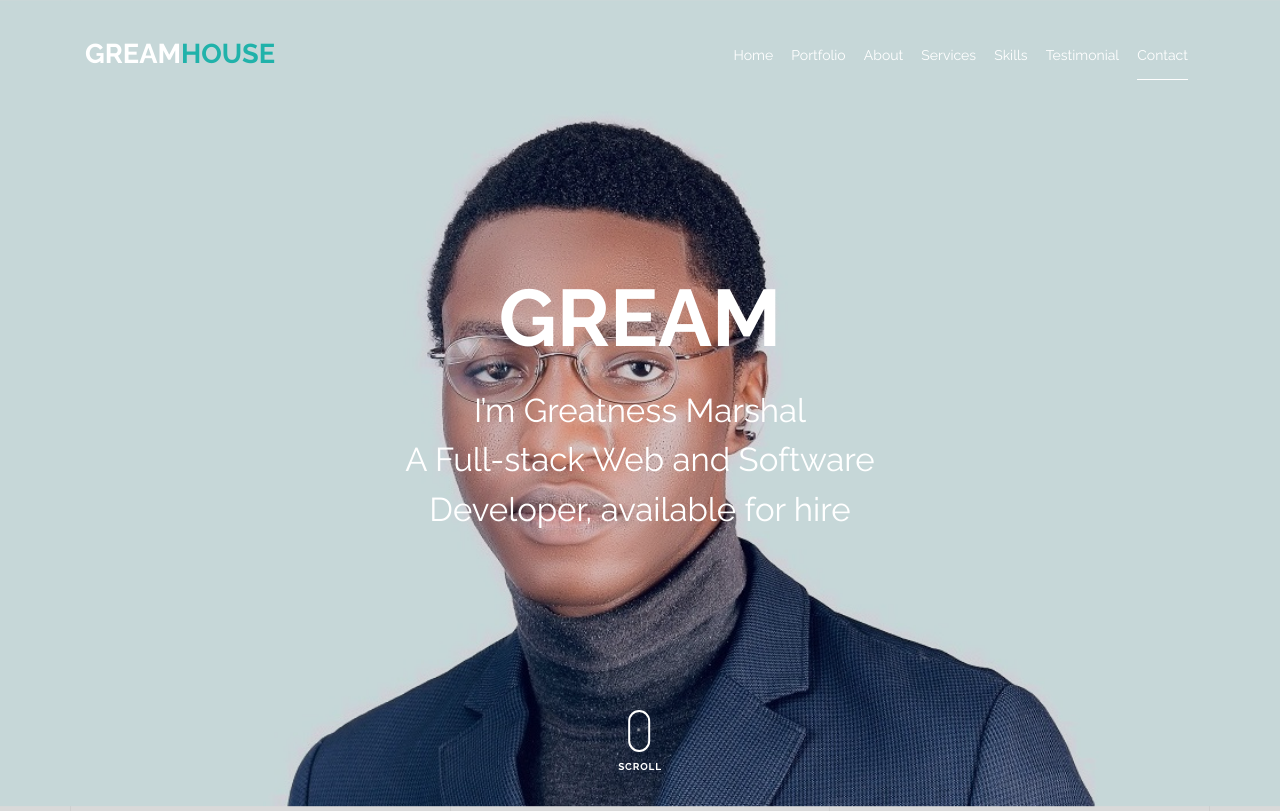
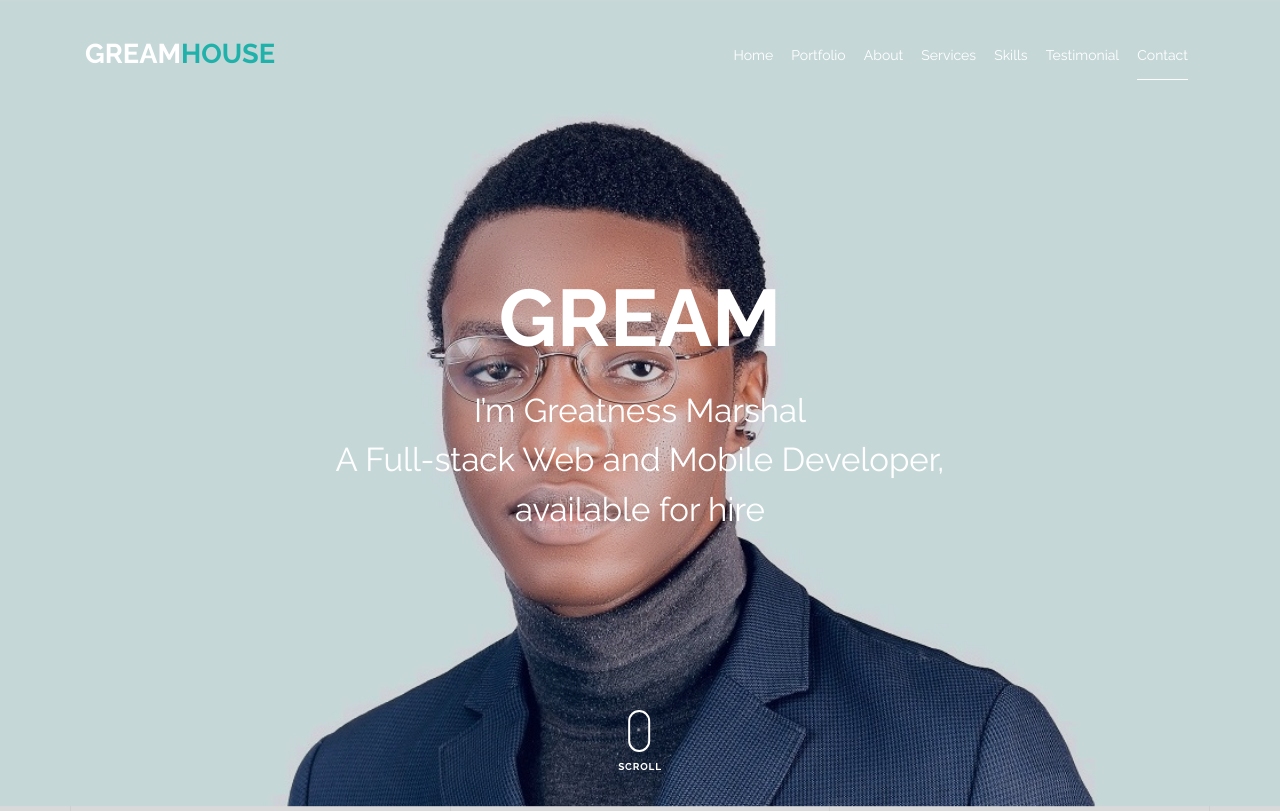
Before and after one commit to dev-great/Django_portfolio_app, a Django app: page / in a window 1280 px wide. Shown: the top 811 px of the page. Run offline with Django 3.2, Linux system fonts and the light colour scheme; some libraries are stand-ins or nearby versions; some web fonts are replaced.

Commit message:
Update index.html

```diff
--- a/templates/index.html
+++ b/templates/index.html
@@ -6,7 +6,7 @@
     <meta charset="utf-8">
     <meta name="viewport" content="width=device-width, initial-scale=1, shrink-to-fit=no">
 
-    <meta name="description" content="I’m Greatness Marshal A Full stack Web and Software Developer, available for hire">
+    <meta name="description" content="I’m Greatness Marshal A Full stack Web and Mobile Developer, available for hire">
     <meta name="keywords" content="Greatness Marshal, GREAMHOUSE, greamhouseinc, greamhouse, gream, GREAM, Marshal, Nigeria, Portfolio, Website, Hire me, Web development, Mobile Development, Data science, Idea, Creative Development">
     <meta name="author" content="Greatness Marshal">
 
@@ -89,7 +89,7 @@
 
             <div class="col-md-7 mx-auto text-center">
               <h1 class="heading gsap-reveal-hero text-white">GREAM</h1>
-              <h2 class="subheading gsap-reveal-hero text-white">I’m Greatness Marshal <br> A Full-stack Web and Software Developer, available for hire</h2>
+              <h2 class="subheading gsap-reveal-hero text-white">I’m Greatness Marshal <br> A Full-stack Web and Mobile Developer, available for hire</h2>
             </div>
 
           </div>
```
